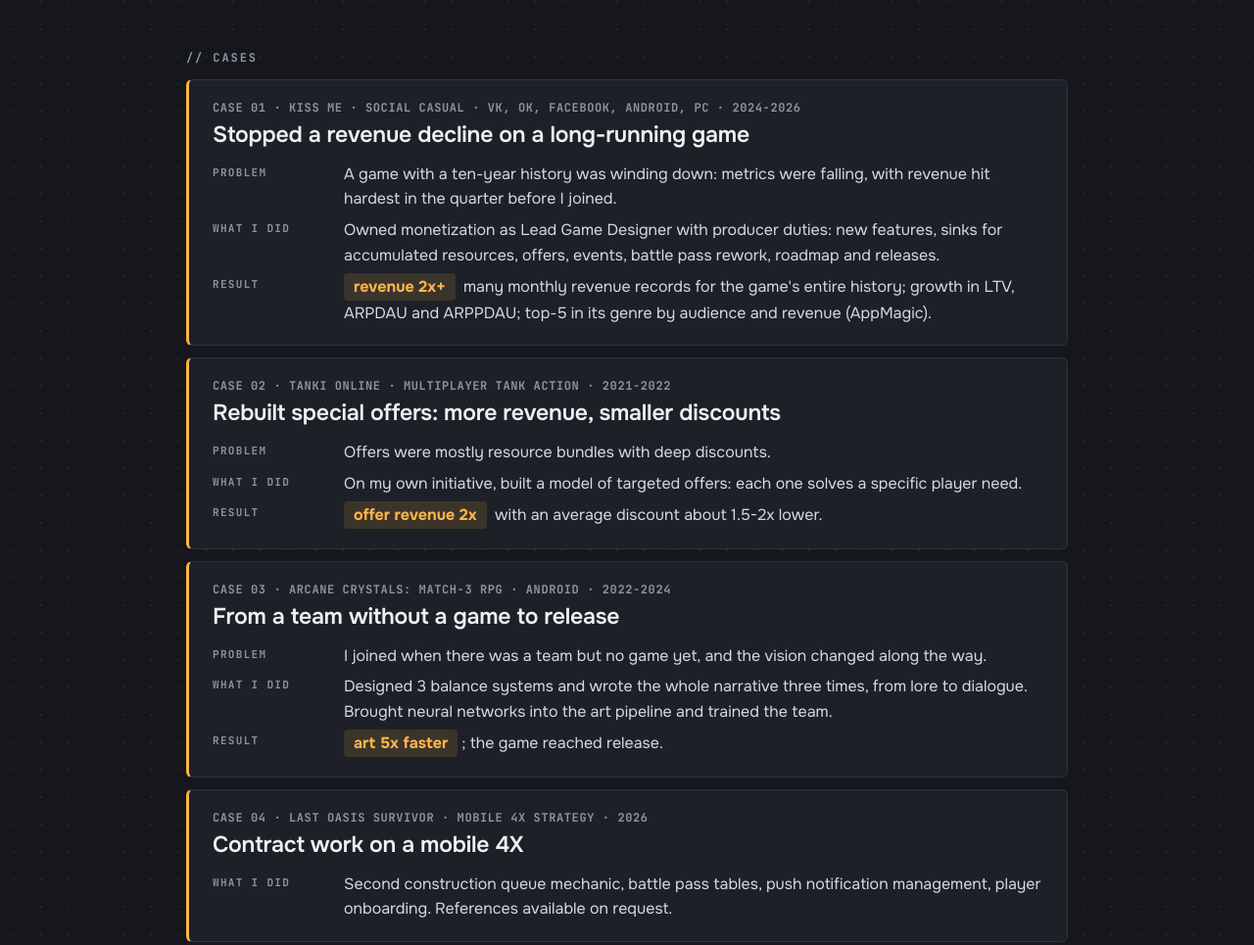
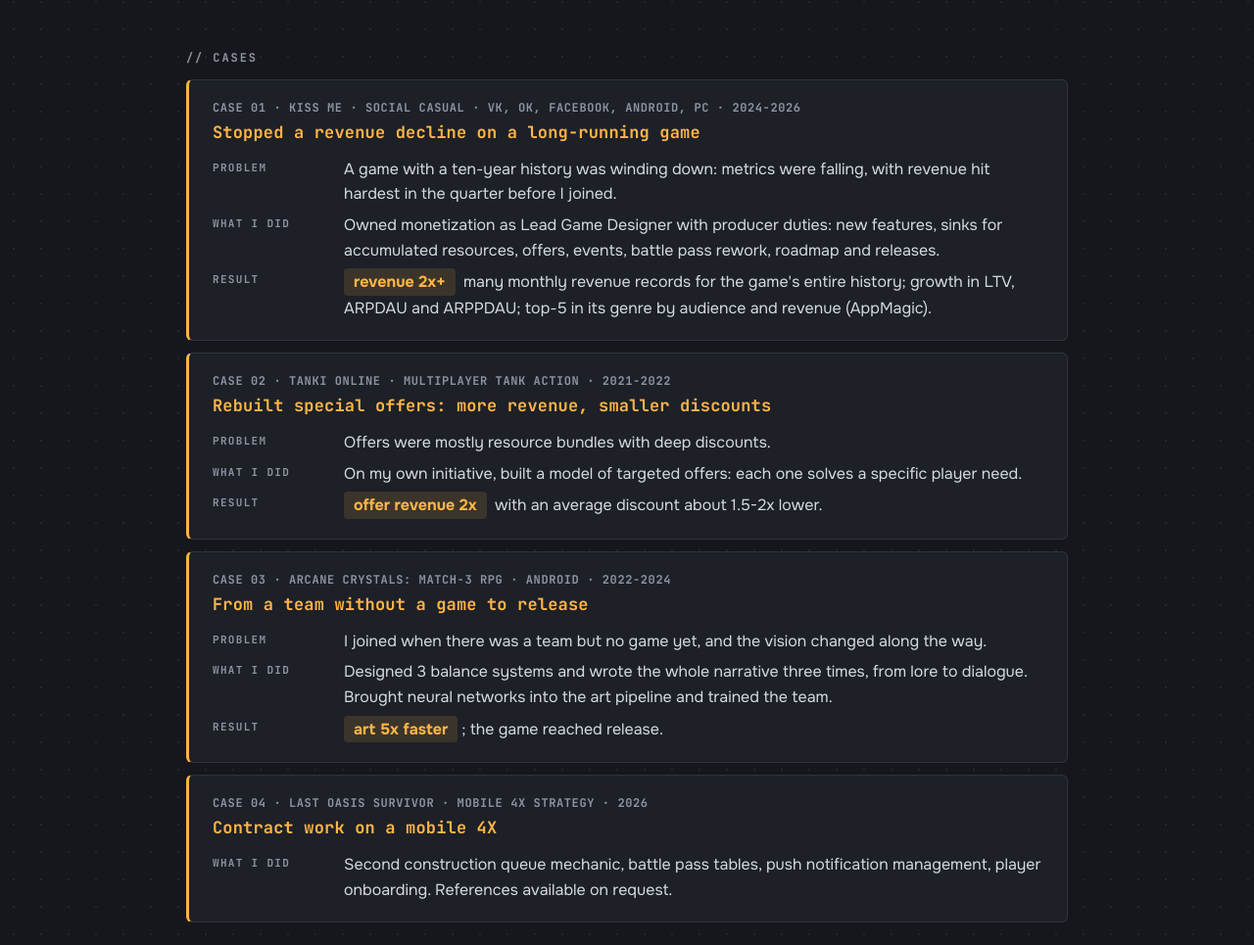
Before and after one commit to NSChaykin/nschaykin.github.io, a plain HTML site: page index.html in a window 1280 px wide. Shown: the part 1020-1985 px from the top of the page at 98% size. Drawn offline with Linux system fonts and the light colour scheme.

Commit message:
19.11: case titles in HUD style

```diff
--- a/index.html
+++ b/index.html
@@ -75,7 +75,7 @@ h2{font:700 12px "JetBrains Mono";letter-spacing:.16em;color:var(--muted);margin
 
 .case{background:var(--panel);border:1px solid var(--line);border-left:3px solid var(--accent);border-radius:6px;padding:20px 24px;margin-bottom:12px}
 .proj{font:600 12px "JetBrains Mono";color:var(--muted);margin:0 0 6px;letter-spacing:.05em;text-transform:uppercase}
-.case h3{font:600 23px/1.25 Onest,sans-serif;margin:0 0 12px;letter-spacing:-.01em}
+.case h3{font:700 17px/1.4 "JetBrains Mono",monospace;margin:0 0 12px;color:var(--accent);letter-spacing:.01em}
 dl{display:grid;grid-template-columns:120px minmax(0,1fr);gap:6px 14px;margin:0}
 dt{font:700 11px "JetBrains Mono";color:var(--muted);letter-spacing:.12em;padding-top:4px;text-transform:uppercase}
 dd{margin:0;color:var(--soft)}
```
